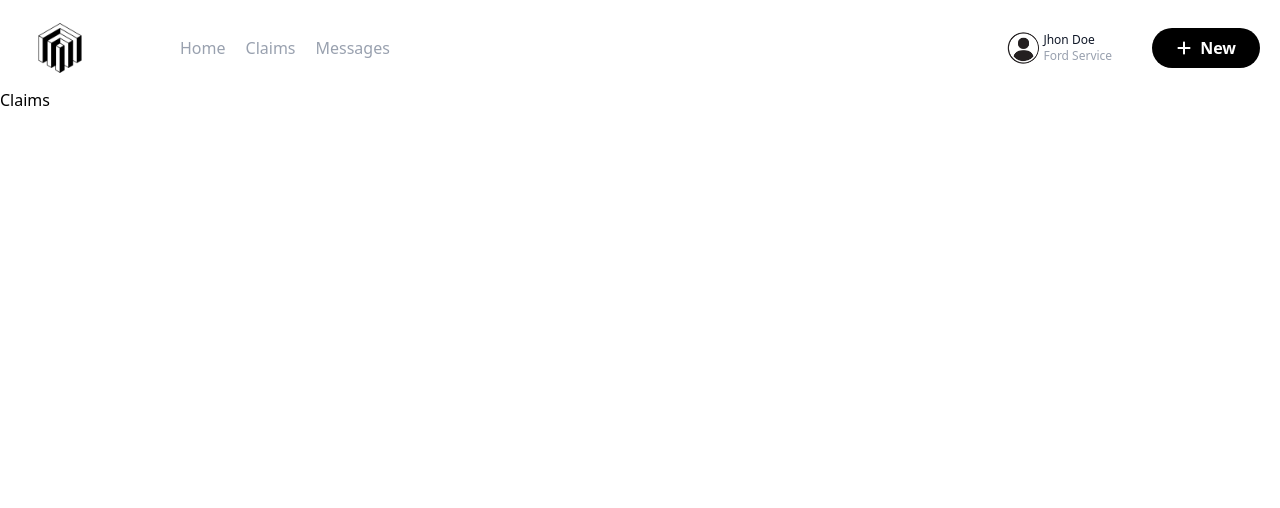
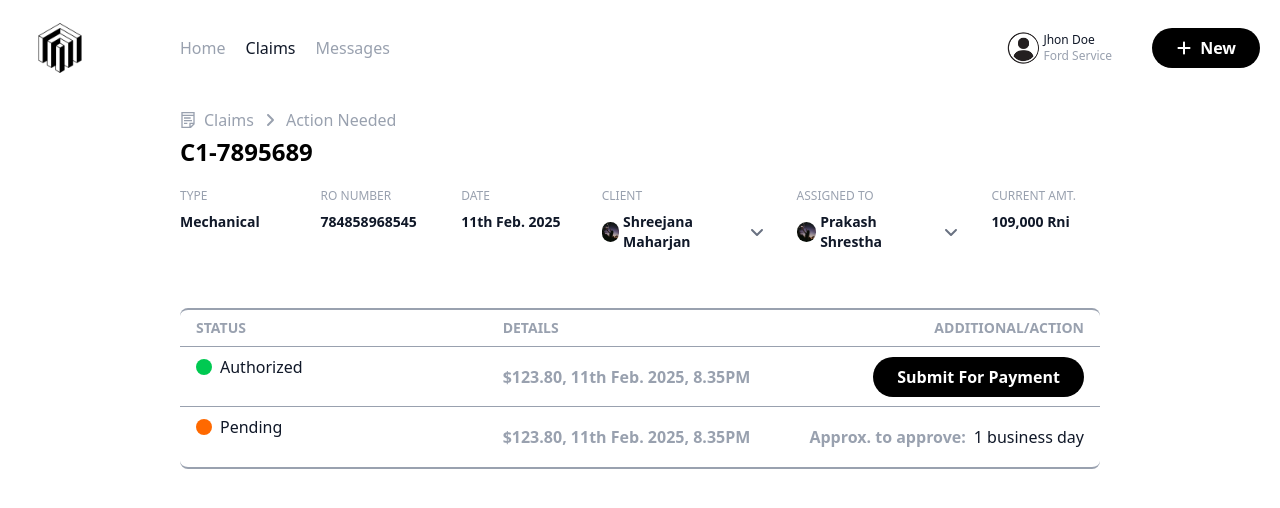
Before and after one commit to shreejanamaharjan/Task, a React (Vite) app: page /claims in a window 1280 px wide. Shown: the top 508 px of the page. Built offline with nearby package versions, Linux system fonts and the light colour scheme.

Commit message:
feat: added claim section

```diff
--- a/src/App.tsx
+++ b/src/App.tsx
@@ -1,7 +1,7 @@
 import { BrowserRouter, Route, Routes } from "react-router-dom";
 import HomeLayout from "./layout/HomeLayout";
 import Home from "./components/homePage/Home";
-import Claims from "./components/homePage/Claims";
+import Claims from "./components/claims/Claims";
 import Message from "./components/homePage/Message";
 
 function App() {
--- /dev/null
+++ b/src/components/claims/Claims.tsx
@@ -0,0 +1,30 @@
+import { GrNotes } from "react-icons/gr";
+import { FaAngleRight } from "react-icons/fa6";
+import ClaimsDetails from "./ClaimsDetails";
+import PaymentStatus from "./PaymentStatus";
+
+const Claims = () => {
+  const user = true;
+  return (
+    <div className="px-45 py-5">
+      <div className="flex gap-2 items-center text-gray-400  capitalize text-base">
+        <GrNotes />
+        <span>claims</span>
+        <FaAngleRight />
+        <span>action needed</span>
+      </div>
+      <h1 className="uppercase font-bold text-2xl my-1">c1-7895689</h1>
+      <div className="flex gap-8">
+        <ClaimsDetails title="type" description="mechanical" />
+        <ClaimsDetails title="ro number" description="784858968545" />
+        <ClaimsDetails title="date" description="11th Feb. 2025" />
+        <ClaimsDetails title="client" dropdown user />
+        <ClaimsDetails title="assigned to" dropdown user={!user} />
+        <ClaimsDetails title="current amt." description="109,000 rni" />
+      </div>
+      <PaymentStatus />
+    </div>
+  );
+};
+
+export default Claims;
--- /dev/null
+++ b/src/components/claims/ClaimsDetails.tsx
@@ -0,0 +1,65 @@
+import { useState } from "react";
+import { IClaimDetailsProps } from "../../interface/types";
+import { FaAngleDown, FaAngleUp } from "react-icons/fa6";
+import ClaimsDropDown from "./ClaimsDropDown";
+import { client } from "../../data/client";
+import { assignedTo } from "../../data/assignTo";
+
+const ClaimsDetails: React.FC<IClaimDetailsProps> = ({
+  title,
+  description,
+  dropdown,
+  user = false, // default value
+}) => {
+  const [isDropdownOpen, setIsDropdownOpen] = useState(false);
+  const [selectedImage, setSelectedImage] = useState("");
+  const [selectedDescription, setSelectedDescription] = useState("");
+
+  const toggleDropdown = () => {
+    setIsDropdownOpen(!isDropdownOpen);
+  };
+
+  const handleDropdownSelect = (image: string, description: string) => {
+    setSelectedImage(image);
+    setSelectedDescription(description);
+    setIsDropdownOpen(false);
+  };
+
+  // Conditionally assign data based on the `user` prop
+  const data = user ? client[0] : assignedTo[0];
+  const images = selectedImage || data?.image;
+  const descriptions = selectedDescription || data?.description;
+
+  const containerWidth = dropdown ? "w-45" : "w-30";
+
+  return (
+    <div className={`my-4 ${containerWidth}`}>
+      <h1 className="uppercase text-xs text-gray-400">{title}</h1>
+      <div className="flex items-center gap-1 my-2">
+        {dropdown && (
+          <div className="w-5 h-5 rounded-full overflow-hidden">
+            <img
+              src={images}
+              alt="user image"
+              className="w-full h-full object-cover"
+            />
+          </div>
+        )}
+
+        <span className="text-lg text-gray-900 capitalize text-sm font-semibold ">
+          {description || descriptions}
+        </span>
+        {dropdown && (
+          <button onClick={toggleDropdown} className=" text-gray-500">
+            {isDropdownOpen ? <FaAngleUp /> : <FaAngleDown />}
+          </button>
+        )}
+      </div>
+      {isDropdownOpen && (
+        <ClaimsDropDown user={user} onSelect={handleDropdownSelect} />
+      )}
+    </div>
+  );
+};
+
+export default ClaimsDetails;
--- /dev/null
+++ b/src/components/claims/ClaimsDropDown.tsx
@@ -0,0 +1,70 @@
+import { assignedTo } from "../../data/assignTo";
+import { client } from "../../data/client";
+
+const ClaimsDropDown: React.FC<{
+  user: boolean;
+  onSelect: (image: string, description: string) => void;
+}> = ({ user, onSelect }) => {
+  const hasClientData = client && client.length > 0;
+  const hasAssignedToData = assignedTo && assignedTo.length > 0;
+
+  return (
+    <>
+      {user && (
+        <>
+          {hasClientData && (
+            <>
+              {client.map((item, index) => (
+                <div
+                  key={index}
+                  className="my-4 flex items-center gap-1"
+                  onClick={() => onSelect(item.image, item.description)}
+                >
+                  {item.image && (
+                    <div className="w-5 h-5 rounded-full overflow-hidden">
+                      <img
+                        src={item.image}
+                        alt="user"
+                        className="w-full h-full object-cover"
+                      />
+                    </div>
+                  )}
+                  <span className="text-xs text-gray-900 capitalize ">
+                    {item.description}
+                  </span>
+                </div>
+              ))}
+            </>
+          )}
+        </>
+      )}
+
+      {!user && hasAssignedToData && (
+        <>
+          {assignedTo.map((item, index) => (
+            <div
+              key={index}
+              className="my-4 flex items-center gap-1"
+              onClick={() => onSelect(item.image, item.description)}
+            >
+              {item.image && (
+                <div className="w-5 h-5 rounded-full overflow-hidden">
+                  <img
+                    src={item.image}
+                    alt="assigned user"
+                    className="w-full h-full object-cover"
+                  />
+                </div>
+              )}
+              <span className="text-xs text-gray-900 capitalize ">
+                {item.description}
+              </span>
+            </div>
+          ))}
+        </>
+      )}
+    </>
+  );
+};
+
+export default ClaimsDropDown;
--- /dev/null
+++ b/src/components/claims/PaymentStatus.tsx
@@ -0,0 +1,58 @@
+import { FaCircle } from "react-icons/fa6";
+import { statusDetails } from "../../data/status";
+
+const PaymentStatus = () => {
+  return (
+    <div className="my-8 border-t-2 border-b-2 border-gray-400 rounded-lg">
+      <table className="w-full table-fixed">
+        <thead className="uppercase text-sm text-gray-400 text-left">
+          <tr>
+            <th className="px-4 py-2">status</th>
+            <th className="px-4 py-2">details</th>
+            <th className="px-4 py-2 text-right">additional/action</th>
+          </tr>
+        </thead>
+        <tbody>
+          {statusDetails.map((item, index) => (
+            <tr key={index} className="w-full h-15 border-t-1 border-gray-400">
+              <td className="flex gap-2 items-center px-4 py-2 text-left text-gray-900 capitalize">
+                <FaCircle
+                  className={
+                    item.status === "authorized"
+                      ? "text-green-500"
+                      : item.status === "pending"
+                      ? "text-orange-500"
+                      : "text-gray-900"
+                  }
+                />
+                {item.status}
+              </td>
+              <td className="text-left px-4 py-2 text-gray-400 text-base font-semibold">
+                {item.details}
+              </td>
+              <td className="text-right px-4 py-2">
+                {!item.day && (
+                  <button className="bg-black hover:bg-white text-base text-white font-bold py-2 px-6 rounded-3xl capitalize hover:bg-white git  hover:text-black hover:outline-2 hover:outline-black">
+                    Submit for payment
+                  </button>
+                )}
+                {item.day && (
+                  <div className="flex items-center justify-end">
+                    <span className="font-semibold text-gray-400">
+                      Approx. to approve:
+                    </span>
+                    <span className="ml-2 text-gray-900">
+                      {item.day} business day
+                    </span>
+                  </div>
+                )}
+              </td>
+            </tr>
+          ))}
+        </tbody>
+      </table>
+    </div>
+  );
+};
+
+export default PaymentStatus;
--- a/src/components/homePage/Claims.tsx
+++ /dev/null
@@ -1,7 +0,0 @@
-import React from "react";
-
-const Claims = () => {
-  return <div>Claims</div>;
-};
-
-export default Claims;
--- a/src/components/homePage/Navbar.tsx
+++ b/src/components/homePage/Navbar.tsx
@@ -10,7 +10,13 @@ const Navbar = () => {
   return (
     <div className="flex gap-5 text-base text-gray-400 capitalize">
       {navLinks.map(({ to, label }) => (
-        <NavLink key={to} to={to}>
+        <NavLink
+          key={to}
+          to={to}
+          className={({ isActive }) =>
+            isActive ? "text-gray-900" : "text-gray-400"
+          }
+        >
           <span className="hover:text-gray-900">{label}</span>
         </NavLink>
       ))}
--- /dev/null
+++ b/src/data/assignTo.ts
@@ -0,0 +1,5 @@
+export const assignedTo = [
+  { image: "/images/claims/user.jpg", description: "prakash shrestha" },
+  { image: "/images/claims/user.jpg", description: "balkumari maharjan" },
+  { image: "/images/claims/user.jpg", description: "laxmi shrestha" },
+];
--- /dev/null
+++ b/src/data/client.ts
@@ -0,0 +1,5 @@
+export const client = [
+  { image: "/images/claims/user.jpg", description: "shreejana maharjan" },
+  { image: "/images/claims/user.jpg", description: "soniya maharjan" },
+  { image: "/images/claims/user.jpg", description: "pragya shrestha" },
+];
--- /dev/null
+++ b/src/data/status.ts
@@ -0,0 +1,11 @@
+export const statusDetails = [
+  {
+    status: "authorized",
+    details: "$123.80, 11th Feb. 2025, 8.35PM",
+  },
+  {
+    status: "pending",
+    details: "$123.80, 11th Feb. 2025, 8.35PM",
+    day: 1,
+  },
+];
--- /dev/null
+++ b/src/interface/types.ts
@@ -0,0 +1,9 @@
+export interface IClaimDetailsProps {
+  title?: string;
+  description?: string;
+  image?: boolean;
+  dropdown?: boolean;
+  user?: boolean;
+  assignedTo?: boolean;
+  onSelect?: (image: string, description: string) => void;
+}
```
Also changed, not shown: public/images/claims/user.jpg (renamed from public/images/header/pp.jpg).
